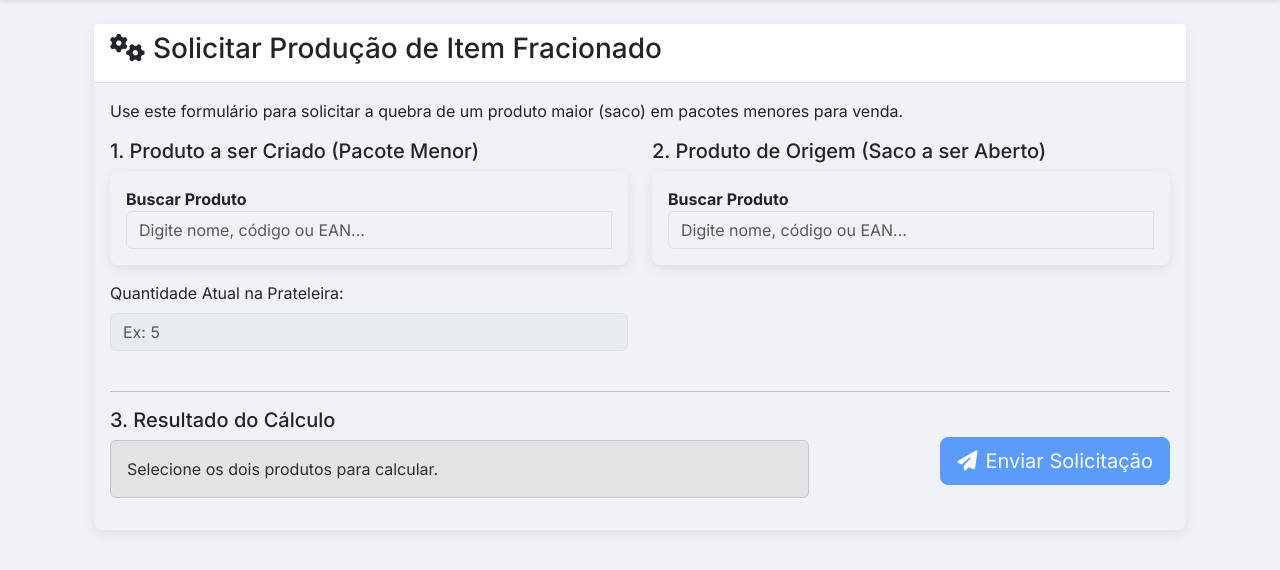
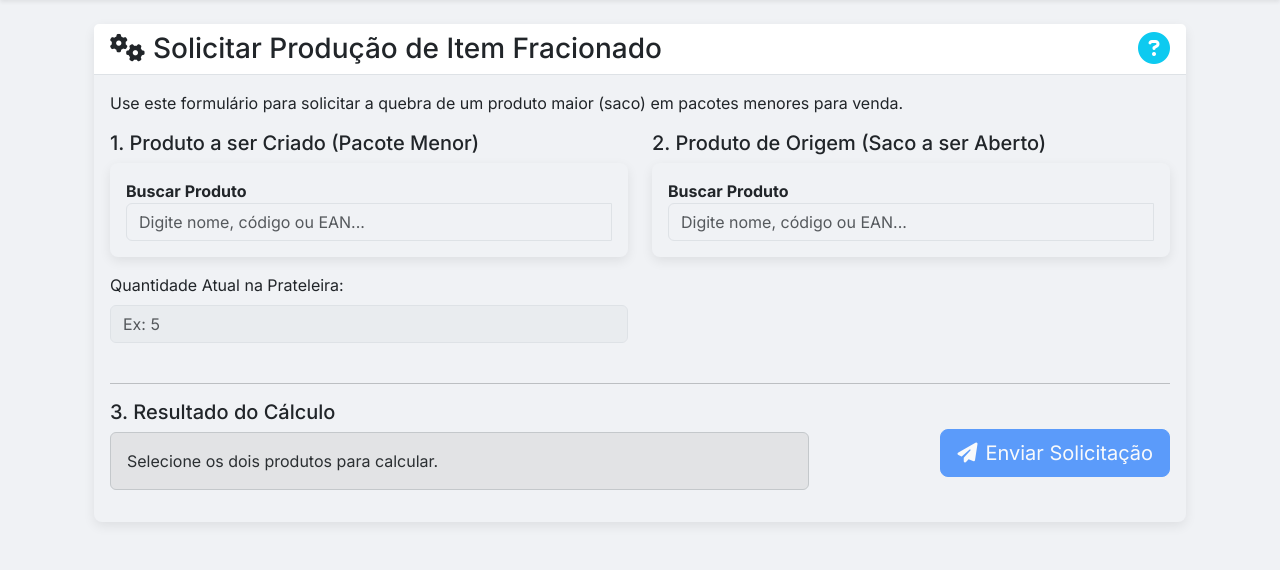
Before and after one commit to LeoNasc1223/ProjetoAgroKa, a Flask app: page /request_production in a window 1280 px wide. Shown: the part 104-674 px from the top of the page. Run offline with Flask 2, Linux system fonts and the light colour scheme; a user stored in the database is signed in; data comes from the database, SQL or seed files in the repository; data that the repository does not hold is empty.

Commit message:
Update request_production.html

```diff
--- a/templates/request_production.html
+++ b/templates/request_production.html
@@ -34,8 +34,13 @@
 {% block content %}
 <div class="container mt-4">
     <div class="card">
-        <div class="card-header">
-            <h3><i class="fas fa-cogs me-2"></i>Solicitar Produção de Item Fracionado</h3>
+        <div class="card-header d-flex justify-content-between align-items-center">
+            <div>
+                <h3 class="mb-0"><i class="fas fa-cogs me-2"></i>Solicitar Produção de Item Fracionado</h3>
+            </div>
+            <a href="#" id="productionHelp" title="Como funciona esta página?">
+                <i class="fas fa-question-circle fa-2x text-info"></i>
+            </a>
         </div>
         <div class="card-body">
             <p class="card-text">Use este formulário para solicitar a quebra de um produto maior (saco) em pacotes menores para venda.</p>
@@ -147,6 +152,22 @@ document.addEventListener('DOMContentLoaded', function() {
         demoModal.show();
     }
 
+    const pageExplanation = [
+        {
+            title: "O que é 'Solicitar Produção'?",
+            content: `
+                <p>Esta página é usada para solicitar a <strong>produção de itens fracionados</strong>, ou seja, a quebra de um produto de grande volume (como um saco de 50KG) em pacotes menores para venda (como pacotes de 2.5KG).</p>
+                <h5>Como funciona?</h5>
+                <ol>
+                    <li>Selecione o <strong>produto a ser criado</strong> (pacote menor).</li>
+                    <li>Selecione o <strong>produto de origem</strong> (saco maior).</li>
+                    <li>O sistema calcula automaticamente quantos pacotes menores podem ser feitos.</li>
+                    <li>Ao enviar, uma solicitação é criada na planilha de 'PRODUÇÃO', mas <strong>o estoque não é alterado automaticamente</strong>.</li>
+                </ol>
+                <p>A alteração do estoque é um processo manual realizado pela equipe de produção após a quebra física do produto, garantindo um controle mais rigoroso.</p>`
+        }
+    ];
+
     const productionSteps = [
         {
             title: "Passo 1: Seleção e Cálculo",
@@ -189,6 +210,14 @@ document.addEventListener('DOMContentLoaded', function() {
         }
     ];
 
+    // --- Conexão do Ícone de Ajuda com o Modal ---
+    const helpIcon = document.getElementById('productionHelp');
+    if (helpIcon) {
+        helpIcon.addEventListener('click', function(event) {
+            event.preventDefault();
+            showDemoModal(pageExplanation);
+        });
+    }
     // --- LÓGICA EXISTENTE DA PÁGINA ---
 
     // Função de debounce para evitar chamadas excessivas à API
```
